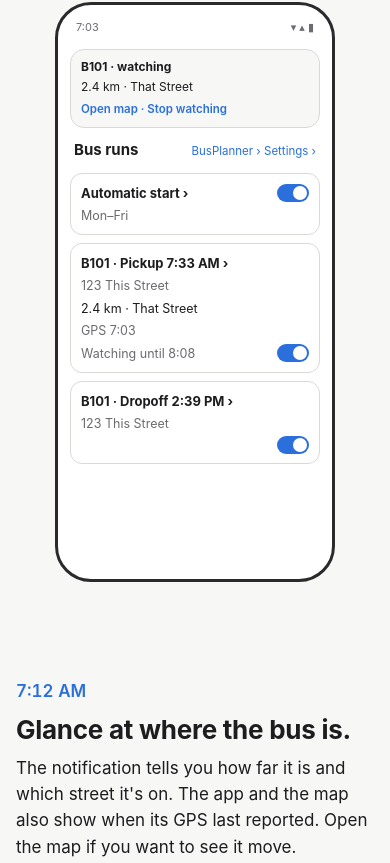
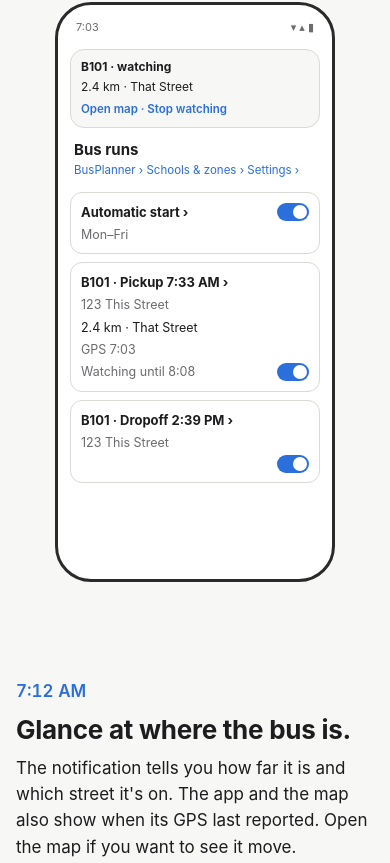
Before and after one commit to anderewrey/bus-tracker, a plain HTML site: page site/index.html in a window 390 px wide. Shown: the part 904-1767 px from the top of the page. Drawn offline with Linux system fonts and the light colour scheme.

Commit message:
Site: Schools & zones in the mock headers, Run setup in the guide
The run list's header in the home page's phones matches the app: the
title, then BusPlanner › Schools & zones › Settings › under it. The
guide's Watching period and End of watching point to Run setup › on a
card's map.

Co-Authored-By: Claude Opus 5.5 <noreply@anthropic.com>

```diff
--- a/site/index.html
+++ b/site/index.html
@@ -55,6 +55,7 @@ header.top .req { color: var(--mut); margin: 0; max-width: 46ch; }
 }
 .phone .bar { display: flex; justify-content: space-between; color: var(--mut); font-size: 11px; padding: 0 6px 4px; }
 .phone .hd { display: flex; justify-content: space-between; align-items: baseline; padding: 2px 4px 4px; }
+.phone .hd.v { flex-direction: column; align-items: flex-start; gap: 1px; }
 .phone .hd b { font-size: 15px; }
 .phone .hd span { color: var(--accent); font-size: 11.5px; }
 .bx { border: 1px solid var(--line); border-radius: 12px; padding: 9px 10px; display: flex; flex-direction: column; gap: 3px; }
@@ -116,7 +117,7 @@ footer a { color: var(--mut); }
   <template>
     <div class="bar"><span>7:03</span><span>▾ ▴ ▮</span></div>
     <div class="nt"><b>B101 · watching</b><span>2.4 km · That Street</span><span class="act">Open map · Stop watching</span></div>
-    <div class="hd"><b>Bus runs</b><span>BusPlanner › Settings ›</span></div>
+    <div class="hd v"><b>Bus runs</b><span>BusPlanner › Schools &amp; zones › Settings ›</span></div>
     <div class="bx"><div class="row"><b>Automatic start ›</b><span class="sw"></span></div><span class="mut">Mon–Fri</span></div>
     <div class="bx"><b>B101 · Pickup 7:33 AM ›</b><span class="mut">123 This Street</span><span>2.4 km · That Street</span><span class="mut">GPS 7:03</span><div class="row"><span class="mut">Watching until 8:08</span><span class="sw"></span></div></div>
     <div class="bx"><b>B101 · Dropoff 2:39 PM ›</b><span class="mut">123 This Street</span><div class="row"><span></span><span class="sw"></span></div></div>
@@ -148,7 +149,7 @@ footer a { color: var(--mut); }
   <template>
     <div class="bar"><span>7:30</span><span>▾ ▴ ▮</span></div>
     <div class="nt ring"><b>B101 entered Home zone · ringing</b><span>400 m · This Street</span><span class="act">Open map · Silence</span></div>
-    <div class="hd"><b>Bus runs</b><span>BusPlanner › Settings ›</span></div>
+    <div class="hd v"><b>Bus runs</b><span>BusPlanner › Schools &amp; zones › Settings ›</span></div>
     <div class="bx"><div class="row"><b>Automatic start ›</b><span class="sw"></span></div><span class="mut">Mon–Fri</span></div>
     <div class="bx"><b>B101 · Pickup 7:33 AM ›</b><span class="mut">123 This Street</span><span>400 m · This Street</span><span class="mut">GPS 7:30</span><div class="row"><span class="mut">Rang 7:30 · watching</span><span class="sw"></span></div></div>
     <div class="bx"><b>B101 · Dropoff 2:39 PM ›</b><span class="mut">123 This Street</span><div class="row"><span></span><span class="sw"></span></div></div>
@@ -161,7 +162,7 @@ footer a { color: var(--mut); }
   <p>When BusPlanner posts a delay or a cancellation, the app lets you know, and it stays in red on that bus for the rest of the day.</p>
   <template>
     <div class="bar"><span>6:52</span><span>▾ ▴ ▮</span></div>
-    <div class="hd"><b>Bus runs</b><span>BusPlanner › Settings ›</span></div>
+    <div class="hd v"><b>Bus runs</b><span>BusPlanner › Schools &amp; zones › Settings ›</span></div>
     <div class="bx"><div class="row"><b>Automatic start ›</b><span class="sw"></span></div><span class="mut">Mon–Fri</span></div>
     <div class="bx"><b>B101 · Pickup 7:33 AM <span class="red">· delayed 15 minutes</span> ›</b><span class="mut">123 This Street</span><div class="row"><span></span><span class="sw"></span></div></div>
     <div class="bx"><b>B101 · Dropoff 2:39 PM ›</b><span class="mut">123 This Street</span><div class="row"><span></span><span class="sw"></span></div></div>
@@ -174,7 +175,7 @@ footer a { color: var(--mut); }
   <p>Sick day? Turn off this morning's bell. The afternoon stays as usual, and tomorrow it's back on by itself.</p>
   <template>
     <div class="bar"><span>6:50</span><span>▾ ▴ ▮</span></div>
-    <div class="hd"><b>Bus runs</b><span>BusPlanner › Settings ›</span></div>
+    <div class="hd v"><b>Bus runs</b><span>BusPlanner › Schools &amp; zones › Settings ›</span></div>
     <div class="bx"><div class="row"><b>Automatic start ›</b><span class="sw"></span></div><span class="mut">Mon–Fri</span></div>
     <div class="bx"><b>B101 · Pickup 7:33 AM ›</b><span class="mut">123 This Street</span><div class="row"><span></span><span class="sw off"></span></div></div>
     <div class="bx"><b>B101 · Dropoff 2:39 PM ›</b><span class="mut">123 This Street</span><div class="row"><span></span><span class="sw"></span></div></div>
@@ -187,7 +188,7 @@ footer a { color: var(--mut); }
   <p>Turn Automatic start off until the day school is back. That morning, it picks up again without you.</p>
   <template>
     <div class="bar"><span>6:45</span><span>▾ ▴ ▮</span></div>
-    <div class="hd"><b>Bus runs</b><span>BusPlanner › Settings ›</span></div>
+    <div class="hd v"><b>Bus runs</b><span>BusPlanner › Schools &amp; zones › Settings ›</span></div>
     <div class="bx"><div class="row"><b>Automatic start ›</b><span class="sw off"></span></div><span class="mut">Off until Tue Nov 24 · Mon–Fri</span></div>
     <div class="bx"><b>B101 · Pickup 7:33 AM ›</b><span class="mut">123 This Street</span><div class="row"><span></span><span class="sw off"></span></div></div>
     <div class="bx"><b>B101 · Dropoff 2:39 PM ›</b><span class="mut">123 This Street</span><div class="row"><span></span><span class="sw off"></span></div></div>
@@ -200,7 +201,7 @@ footer a { color: var(--mut); }
   <p>New stop, new time, new bus: the app checks BusPlanner every day, tells you what changed, and asks before touching your zones.</p>
   <template>
     <div class="bar"><span>8:15</span><span>▾ ▴ ▮</span></div>
-    <div class="hd"><b>Bus runs</b><span>BusPlanner › Settings ›</span></div>
+    <div class="hd v"><b>Bus runs</b><span>BusPlanner › Schools &amp; zones › Settings ›</span></div>
     <div class="bx alert"><b>Bus schedule changed · See changes ›</b></div>
     <div class="bx"><div class="row"><b>Automatic start ›</b><span class="sw"></span></div><span class="mut">Mon–Fri</span></div>
     <div class="bx"><b>B101 · Pickup 7:41 AM ›</b><span class="mut">123 This Street</span><div class="row"><span></span><span class="sw"></span></div></div>
@@ -215,7 +216,7 @@ footer a { color: var(--mut); }
   <template>
     <div class="bar"><span>2:24</span><span>▾ ▴ ▮</span></div>
     <div class="nt"><b>B101 · watching</b><span>1.6 km · That Street</span><span class="act">Open map · Stop watching</span></div>
-    <div class="hd"><b>Bus runs</b><span>BusPlanner › Settings ›</span></div>
+    <div class="hd v"><b>Bus runs</b><span>BusPlanner › Schools &amp; zones › Settings ›</span></div>
     <div class="bx"><div class="row"><b>Automatic start ›</b><span class="sw"></span></div><span class="mut">Mon–Fri</span></div>
     <div class="bx"><b>B101 · Pickup 7:33 AM ›</b><span class="mut">123 This Street</span><div class="row"><span></span><span class="sw"></span></div></div>
     <div class="bx"><b>B101 · Dropoff 2:39 PM ›</b><span class="mut">123 This Street</span><span>1.6 km · That Street</span><span class="mut">GPS 2:24</span><div class="row"><span class="mut">Watching until 3:14</span><span class="sw"></span></div></div>
```
Also changed, not shown: site/guide.html (+2 -2 lines).
